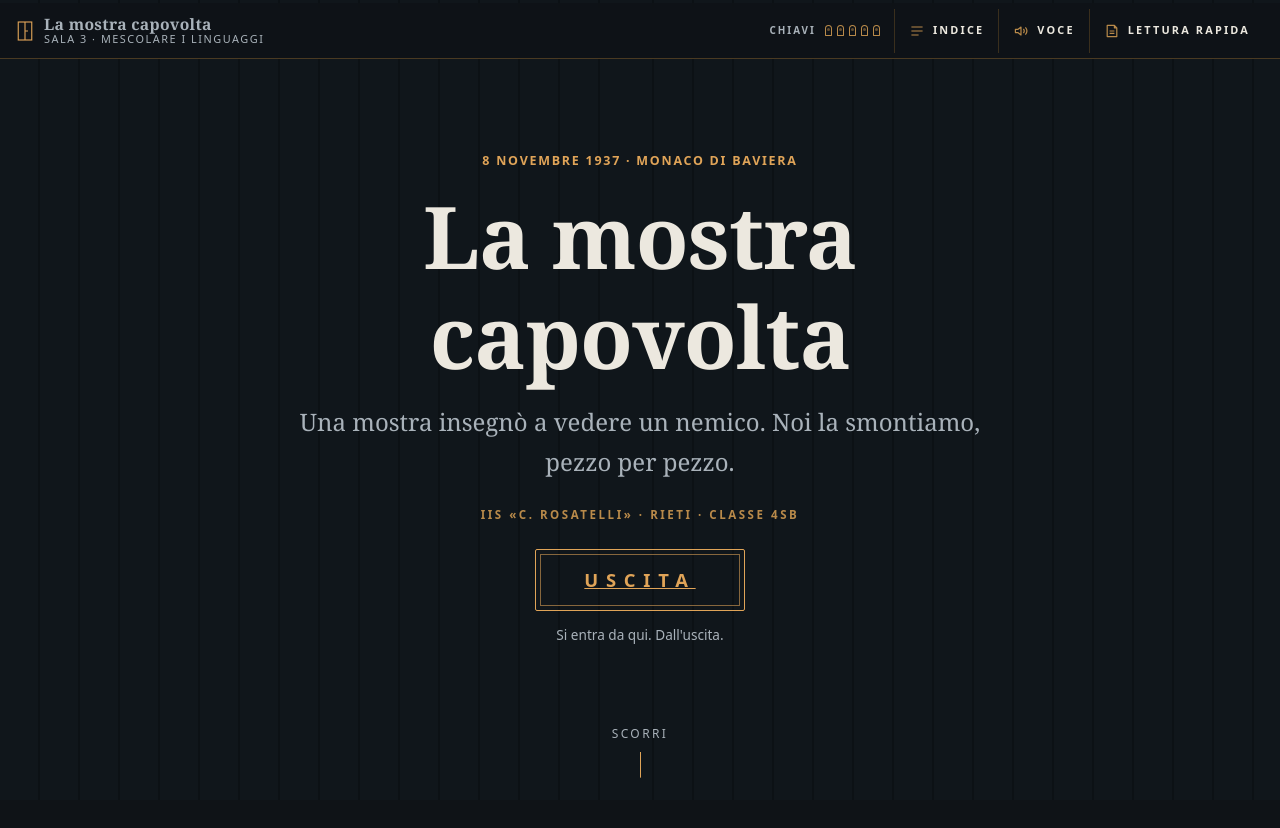
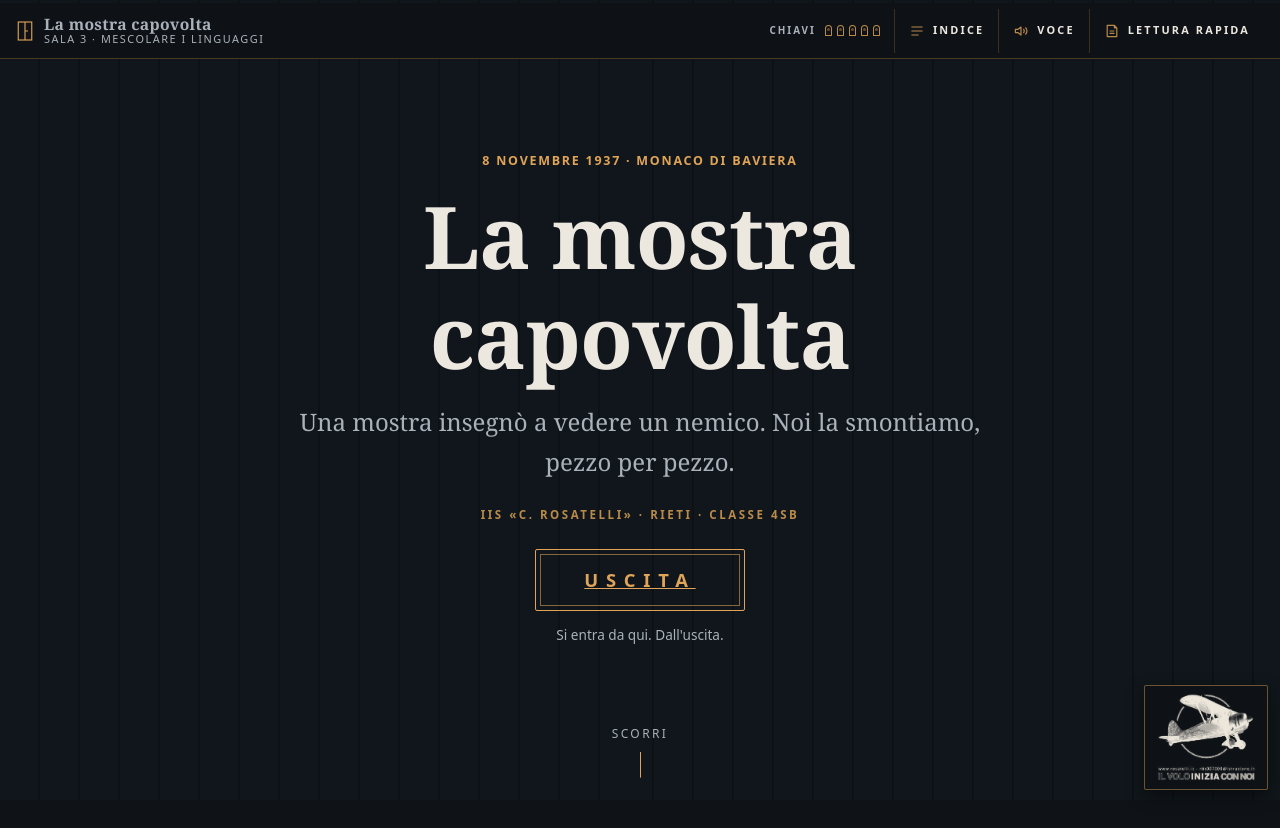
Before and after one commit to Leopardi007AA/mostra_capovolta, a plain HTML site: page index.html in a window 1280 px wide. Shown: the top 828 px of the page. Drawn offline with Linux system fonts and the light colour scheme.

Commit message:
Logo dell'IIS Rosatelli fisso in basso a destra
Co-Authored-By: Claude Sonnet 5.5 <noreply@anthropic.com>
Claude-Session: https://claude.ai/code/session_011L46fg5iHVu8iu4XmUPDEH

```diff
--- a/css/style.css
+++ b/css/style.css
@@ -329,3 +329,9 @@ body.quick .pin .stage,.reduced .pin .stage{position:relative;top:0;height:auto}
 .doc .dq p{margin:0;font:italic 1.08rem/1.55 var(--serif);color:#f3ede2}
 .doc .dsrc{font-size:.85rem;color:var(--dim);margin:0 0 1rem}
 @media print{.doc{break-inside:avoid}}
+
+/* Logo della scuola: fisso in basso a destra, fuso con lo sfondo scuro */
+.schoolmark{position:fixed;right:max(12px,env(safe-area-inset-right,0px));bottom:max(10px,env(safe-area-inset-bottom,0px));z-index:30;width:124px;padding:7px 8px 6px;pointer-events:none;background:rgba(15,19,23,.93);border:1px solid rgba(185,138,74,.55);border-radius:2px;box-shadow:0 6px 18px rgba(0,0,0,.45);transition:opacity .3s}
+.schoolmark img{display:block;width:100%;height:auto;}
+@media(max-width:600px){.schoolmark{width:90px;padding:5px 6px 4px}}
+@media print{.schoolmark{display:none}}
--- a/index.html
+++ b/index.html
@@ -30,6 +30,7 @@
 <main id="main" tabindex="-1">
   <noscript><p class="wrap">Questo percorso richiede JavaScript. In alternativa usa la versione stampabile (Ctrl+P).</p></noscript>
 </main>
+<div class="schoolmark" aria-hidden="false"><img src="assets/img/rosatelli-logo.png" alt="Logo dell'IIS C. Rosatelli di Rieti: «Il volo inizia con noi»" width="269" height="229"></div>
 <div id="toast" role="status" aria-live="polite" hidden></div>
 <script src="js/content.js"></script>
 <script src="js/scenes.js"></script>
```
Also changed, not shown: assets/img/rosatelli-logo.png (added), 1 other file.
